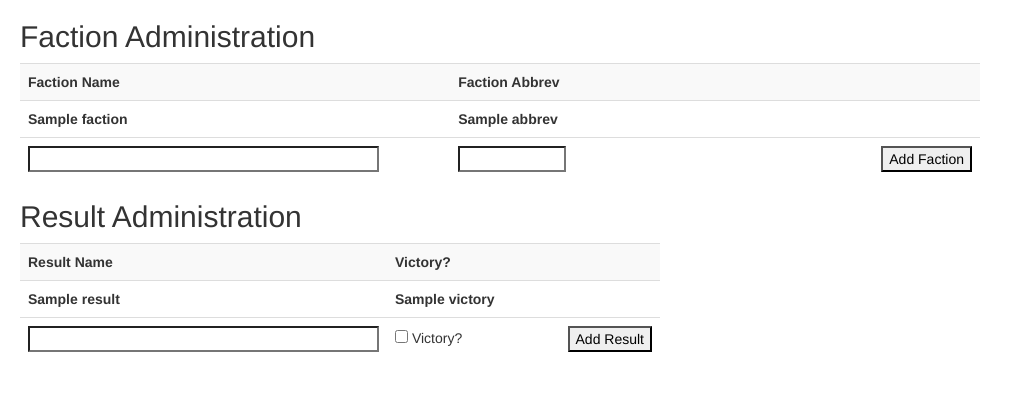
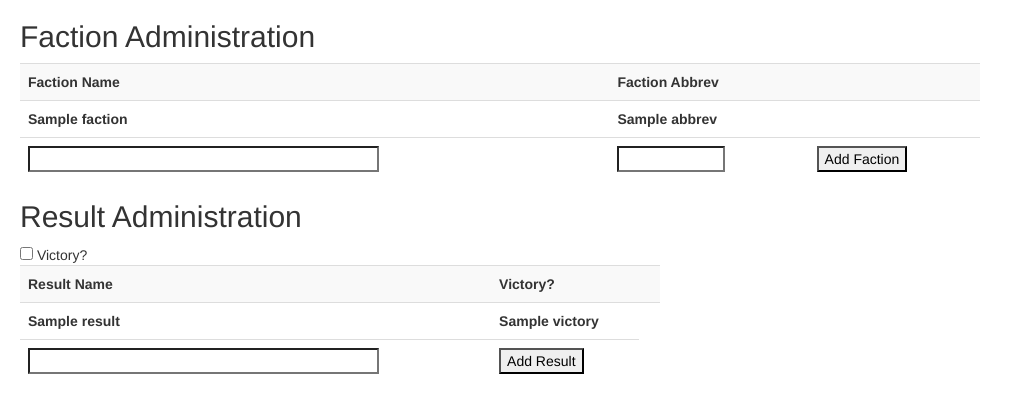
Before and after one commit to jamalomartin/field_promotion, a Python web app: template templates/admin.html in a window 1280 px wide. Shown: the top 413 px of the page, without its empty margins (0-1023 px from the left). Run offline with Jinja, Linux system fonts and the light colour scheme; the template is opened without the code that fills it: most values are stand-ins (such as "Sample title", 1, 10 or a date in 2020).

Commit message:
removed pointless width properties

```diff
--- a/templates/admin.html
+++ b/templates/admin.html
@@ -10,22 +10,22 @@
         <h2>Faction Administration</h2>
         <table class="table table-striped">
           <tr>
-              <th width="45%">Faction Name</th>
-              <th width="45%">Faction Abbrev</th>
-              <th width="10%"></th>
+              <th>Faction Name</th>
+              <th>Faction Abbrev</th>
+              <th></th>
           </tr>
           {% for faction in factions %}
             <tr>
-              <th width="45%">{{faction.name}}</th>
-              <th width="45%">{{faction.abbrev}}</th>
-              <th width="10%"></th>
+              <th>{{faction.name}}</th>
+              <th>{{faction.abbrev}}</th>
+              <th></th>
             </tr>
           {% endfor %}
           <form method="post">
               <tr>
-                  <td width="45%"><input type="text" NAME="factionName" size="40"></td>
-                  <td width="45%"><input type="text" NAME="factionAbbrev" size="10"></td>
-                  <td width="10%"><input type="submit" name="faction" value="Add Faction" /></td>
+                  <td><input type="text" NAME="factionName" size="40"></td>
+                  <td><input type="text" NAME="factionAbbrev" size="10"></td>
+                  <td><input type="submit" name="faction" value="Add Faction" /></td>
               </tr>
           </form>
         </table>
@@ -35,22 +35,22 @@
         <h2>Result Administration</h2>
         <table class="table table-striped">
           <tr>
-              <th width="45%">Result Name</th>
-              <th width="45%">Victory?</th>
-              <th width="10%"></th>
+              <th>Result Name</th>
+              <th>Victory?</th>
+              <th></th>
           </tr>
           {% for result in results %}
             <tr>
-              <th width="45%">{{result.name}}</th>
-              <th width="45%">{{result.victory}}</th>
-              <th width="10%"></th>
+              <th>{{result.name}}</th>
+              <th>{{result.victory}}</th>
+              <th></th>
             </tr>
           {% endfor %}
           <form method="post">
               <tr>
-                  <td width="45%"><input type="text" name="resultName" size="40"></td>
-                  <td width="45%"><input type="checkbox" name="victory" value="true"> Victory?</td>
-                  <td width="10%"><input type="submit" name="result" value="Add Result" /></td>
+                  <td><input type="text" name="resultName" size="40"></td>
+                  <t><input type="checkbox" name="victory" value="true"> Victory?</td>
+                  <td><input type="submit" name="result" value="Add Result" /></td>
               </tr>
           </form>
         </table>
```
